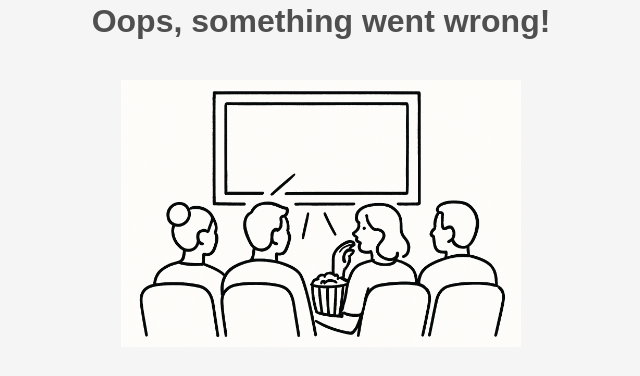
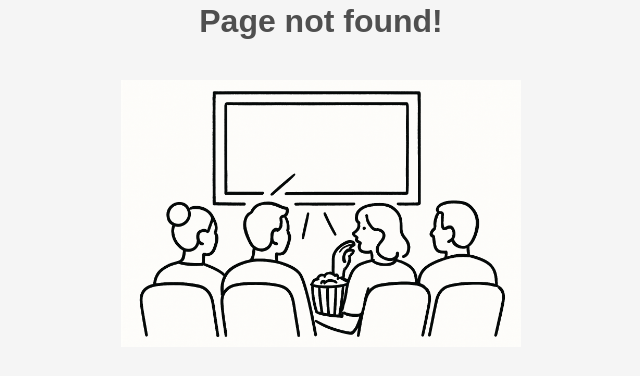
Before and after one commit to x-cean/movie_app, a Flask app: template templates/404.html in a window 1280 px wide. Shown: the part 46-422 px from the top of the page, without its empty margins (319-959 px from the left). Run offline with Flask 3, Linux system fonts and the light colour scheme; the template is opened without the code that fills it, so the values that code supplies are empty.

Commit message:
error handling

```diff
--- a/app.py
+++ b/app.py
@@ -45,8 +45,11 @@ def list_users():
 def list_user_movies(user_id: int):
     movies = data_manager.get_user_movies(user_id)
     user_name = data_manager.get_username_by_id(user_id)
-    return render_template('list_movies.html',
+    if user_name is not None:
+        return render_template('list_movies.html',
                            movies=movies, user_id=user_id, user_name=user_name)
+    else:
+        return render_template('404.html'), 404
 
 
 @app.route('/add_user', methods=['GET', 'POST'])
@@ -113,7 +116,7 @@ def delete_movie(user_id: int, movie_id: int):
 
 
 @app.errorhandler(404)
-def page_not_found(e):
+def page_not_found(e, msg=None):
     return render_template('404.html'), 404
 
 
--- a/templates/404.html
+++ b/templates/404.html
@@ -10,7 +10,7 @@
     <div class="navbar">
         <a href="/">Home Page</a>
     </div>
-    <h1>Oops, something went wrong!</h1>
+    <h1>Page not found!</h1>
     <img src="{{ url_for('static', filename='figures/error_picture.png') }}"
          alt="404 Error"
          id="error_picture"
```
